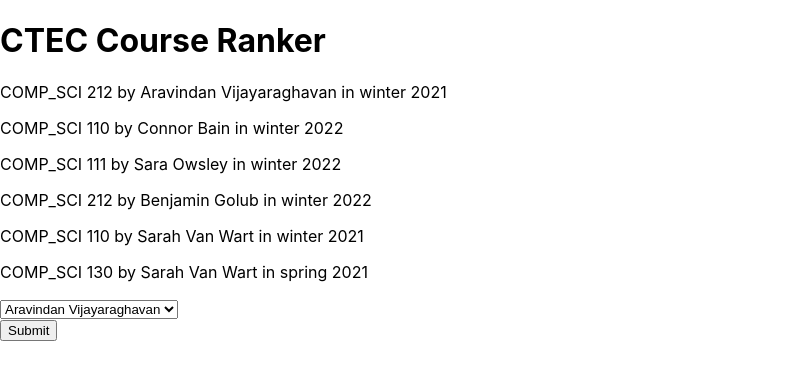
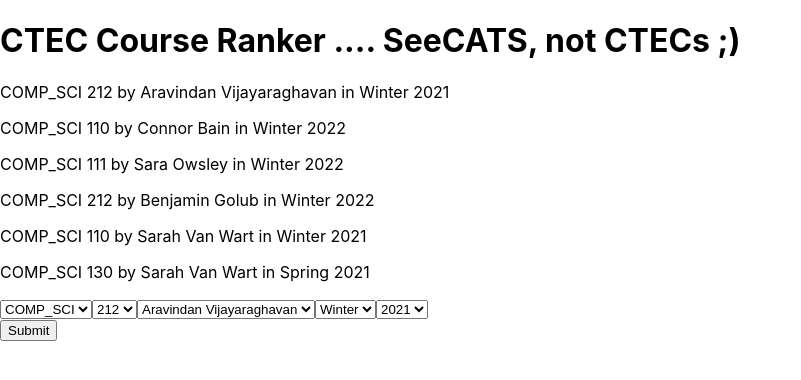
Before and after one commit to ptarasul18/WildHacks, a React (Create React App) app: page / in a window 1280 px wide. Shown: the top 380 px of the page, without its empty margins (0-801 px from the left). Built offline with nearby package versions, Linux system fonts and the light colour scheme.

Commit message:
added all dropdowns

```diff
--- a/src/App.js
+++ b/src/App.js
@@ -3,7 +3,7 @@
 const ctecs = require('./ctecs.json');
 
 const ranker = {
-  title: "CTEC Course Ranker"
+  title: "CTEC Course Ranker .... SeeCATS, not CTECs ;)"
 };
 
 const Course = ({ course }) => (
@@ -18,18 +18,83 @@
   </div>
 );
 
-const ProfOption = ({ course }) => (
-  <option value ={course.professor}>{course.professor}</option>
-);
+const ProfOption = (prof) => {
+  console.log(prof)
+  return (
+  <option value ={prof}>{prof}</option>
+  );
+};
 
-const ProfDropdown = ({ courses }) => (
+const ProfDropdown = ({ courses }) => {
+  let uniqueProfs = [...new Set(courses.map(ctec => ctec.professor))];
+  return (
   <select name="profs" id="profs">
-    { Object.values(courses).map(course => <ProfOption course={ course } />) }
-  </select>
-);
+    { uniqueProfs.map(ProfOption) }
+  </select>);
+};
 
-console.log(ctecs.filter(ctec => ctec.professor.includes("Aravindan")))
-console.log(ctecs.filter(ctec => ctec.course_number == 110))
+const DeptOption = (dept) => {
+  console.log(dept)
+  return (
+  <option value ={dept}>{dept}</option>
+  );
+};
+
+const DeptDropdown = ({ courses }) => {
+  let uniqueDepts = [...new Set(courses.map(ctec => ctec.department))];
+  return (
+  <select name="depts" id="depts">
+    { uniqueDepts.map(DeptOption) }
+  </select>);
+};
+
+const CourseNumOption = (course) => {
+  console.log(course)
+  return (
+  <option value ={course}>{course}</option>
+  );
+};
+
+const CourseNumDropdown = ({ courses }) => {
+  let uniqueCourses = [...new Set(courses.map(ctec => ctec.course_number))];
+  return (
+  <select name="course" id="course">
+    { uniqueCourses.map(CourseNumOption) }
+  </select>);
+};
+
+const QtrOption = (qtr) => {
+  console.log(qtr)
+  return (
+  <option value ={qtr}>{qtr}</option>
+  );
+};
+
+const QtrDropdown = ({ courses }) => {
+  let uniqueCourses = [...new Set(courses.map(ctec => ctec.quarter))];
+  return (
+  <select name="qtrs" id="qtrs">
+    { uniqueCourses.map(QtrOption) }
+  </select>);
+};
+
+const YearOption = (year) => {
+  console.log(year)
+  return (
+  <option value ={year}>{year}</option>
+  );
+};
+
+const YearDropdown = ({ courses }) => {
+  let uniqueCourses = [...new Set(courses.map(ctec => ctec.year))];
+  return (
+  <select name="years" id="years">
+    { uniqueCourses.map(YearOption) }
+  </select>);
+};
+
+// console.log(ctecs.filter(ctec => ctec.professor.includes("Aravindan")))
+// console.log(ctecs.filter(ctec => ctec.course_number == 110))
 
 
 const App = () =>  (
@@ -37,11 +102,19 @@
     <h1>{ ranker.title }</h1>
     <CourseList courses={ ctecs } />
 
+    <div id="dropdowns">
     <form action="/action_page.php">
+      <DeptDropdown courses = {ctecs} />
+      <CourseNumDropdown courses = {ctecs} />
       <ProfDropdown courses = {ctecs} />
+      <QtrDropdown courses = {ctecs} />
+      <YearDropdown courses = {ctecs} />
+
+
       <br></br>
       <input type="submit" value="Submit" />
     </form>
+    </div>
 
   </div>
 
--- a/src/ctecs.json
+++ b/src/ctecs.json
@@ -3,7 +3,7 @@
         "department" : "COMP_SCI",
         "course_number": 212,
         "course name": "Mathematical Found of Comp Sci",
-        "quarter": "winter",
+        "quarter": "Winter",
         "year": 2021,
         "professor": "Aravindan Vijayaraghavan",
         "audience": 95,
@@ -74,7 +74,7 @@
         "department" : "COMP_SCI",
         "course_number": 110,
         "course name": "Intro to Computer Programming",
-        "quarter": "winter",
+        "quarter": "Winter",
         "year": 2022,
         "professor": "Connor Bain",
         "audience": 190,
@@ -139,7 +139,7 @@
         "department" : "COMP_SCI",
         "course_number": 111,
         "course name": "Fund Comp Prog",
-        "quarter": "winter",
+        "quarter": "Winter",
         "year": 2022,
         "professor": "Sara Owsley",
         "audience": 260,
@@ -210,7 +210,7 @@
         "department" : "COMP_SCI",
         "course_number": 212,
         "course name": "Mathematical Found of Comp Sci",
-        "quarter": "winter",
+        "quarter": "Winter",
         "year": 2022,
         "professor": "Benjamin Golub",
         "audience": 110,
@@ -277,7 +277,7 @@
         "department" : "COMP_SCI",
         "course_number": 110,
         "course name": "Intro to Computer Programming",
-        "quarter": "winter",
+        "quarter": "Winter",
         "year": 2021,
         "professor": "Sarah Van Wart",
         "audience": 193,
@@ -347,7 +347,7 @@
         "department" : "COMP_SCI",
         "course_number": 130,
         "course name": "Tools and Tech WWW",
-        "quarter": "spring",
+        "quarter": "Spring",
         "year": 2021,
         "professor": "Sarah Van Wart",
         "audience": 49,
```
